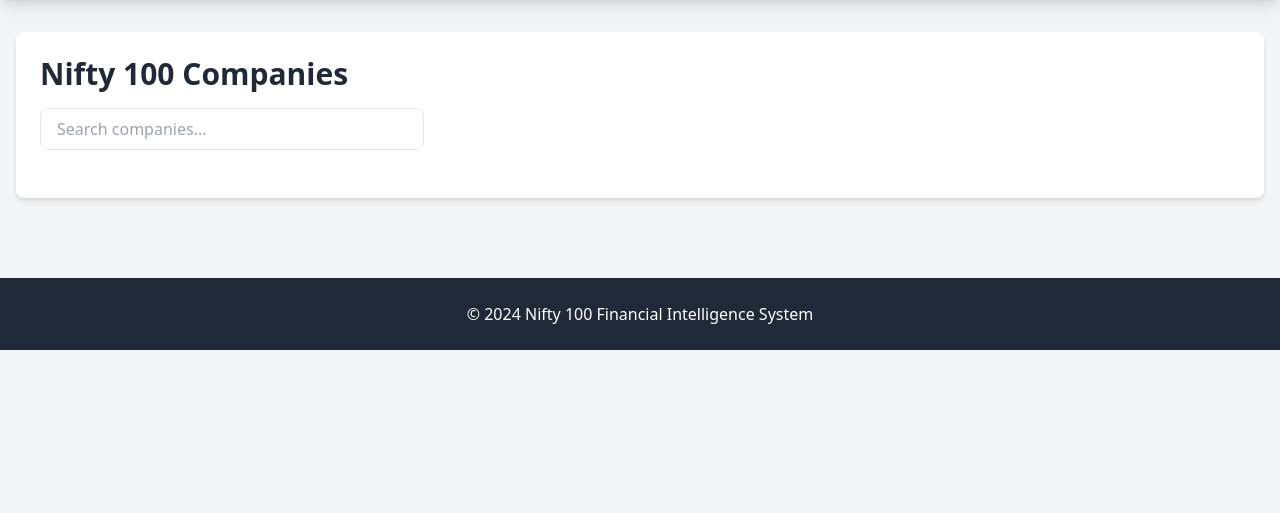
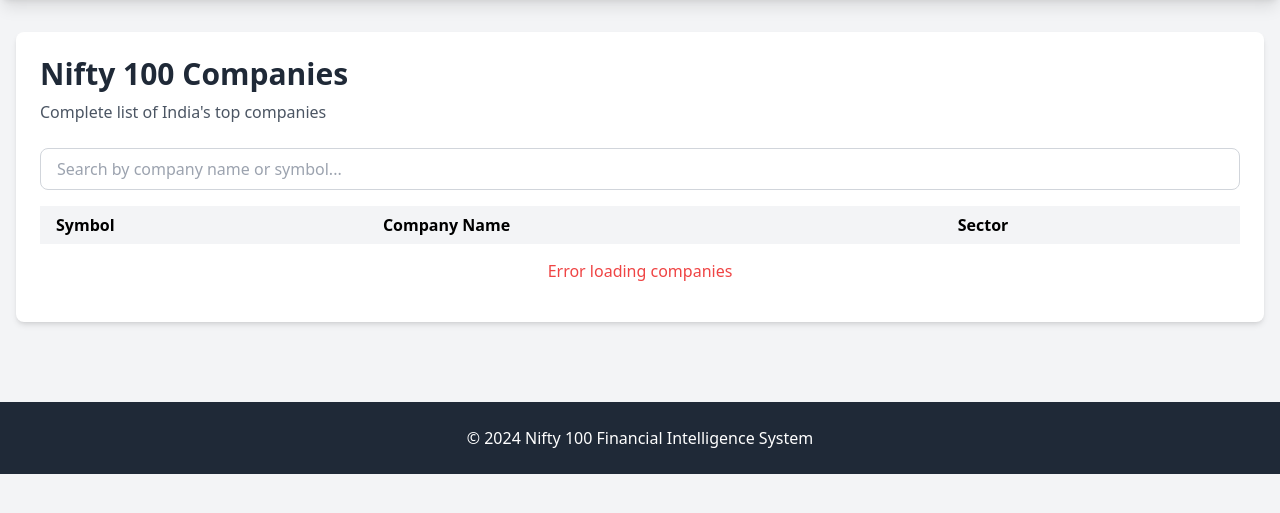
Before and after one commit to kutty12122004-ui/nifty100-analytics, a Django app: template templates/companies.html in a window 1280 px wide. Shown: the part 84-597 px from the top of the page. Run offline with Django 5.2, Linux system fonts and the light colour scheme; the template is opened without the code that fills it, so the values that code supplies are empty; some libraries are stand-ins or nearby versions.

Commit message:
Fix companies, top performers, and sector analysis templates

```diff
--- a/nifty_api/templates/companies.html
+++ b/nifty_api/templates/companies.html
@@ -1,47 +1,69 @@
 {% extends 'base.html' %}
+
+{% block title %}Companies - Nifty 100 Analytics{% endblock %}
 
 {% block content %}
 <div class="bg-white rounded-lg shadow-md p-6">
-    <h1 class="text-3xl font-bold text-gray-800">Nifty 100 Companies</h1>
-    <input type="text" id="search" placeholder="Search companies..." class="mt-4 w-full md:w-96 px-4 py-2 border rounded-lg">
-    <div id="companies-list" class="mt-6 grid grid-cols-1 md:grid-cols-2 lg:grid-cols-3 gap-4"></div>
+    <h1 class="text-3xl font-bold text-gray-800 mb-2">Nifty 100 Companies</h1>
+    <p class="text-gray-600 mb-6">Complete list of India's top companies</p>
+
+    <div class="mb-4">
+        <input type="text" id="searchInput" placeholder="Search by company name or symbol..."
+               class="w-full px-4 py-2 border border-gray-300 rounded-lg focus:outline-none focus:ring-2 focus:ring-blue-500">
+    </div>
+
+    <div class="overflow-x-auto">
+        <table class="w-full">
+            <thead class="bg-gray-100">
+                <tr>
+                    <th class="px-4 py-2 text-left">Symbol</th>
+                    <th class="px-4 py-2 text-left">Company Name</th>
+                    <th class="px-4 py-2 text-left">Sector</th>
+                </tr>
+            </thead>
+            <tbody id="companies-table">
+                <tr><td colspan="3" class="text-center py-4">Loading companies...</td></tr>
+            </tbody>
+        </table>
+    </div>
 </div>
 
 <script>
-    function fetchCompanies() {
-        fetch('/api/companies/')
-            .then(r => r.json())
-            .then(data => {
-                const container = document.getElementById('companies-list');
-                container.innerHTML = (data.companies || []).map(c => `
-                    <div class="border rounded-lg p-4 hover:shadow-lg cursor-pointer" onclick="location.href='/company/${c.symbol}/'">
-                        <h3 class="font-bold text-lg">${c.symbol}</h3>
-                        <p class="text-gray-600">${c.company_name}</p>
-                        <p class="text-sm text-blue-600 mt-2">${c.sector}</p>
-                    </div>
-                `).join('');
-            });
+    async function loadCompanies() {
+        try {
+            const response = await fetch('/api/companies/');
+            const companies = await response.json();
+
+            const tbody = document.getElementById('companies-table');
+            if (companies.length === 0) {
+                tbody.innerHTML = '<tr><td colspan="3" class="text-center py-4">No companies found</td></tr>';
+                return;
+            }
+
+            tbody.innerHTML = companies.map(c => `
+                <tr class="border-b hover:bg-gray-50">
+                    <td class="px-4 py-2 font-mono font-semibold">${c.symbol}</td>
+                    <td class="px-4 py-2">
+                        <a href="/company/${c.symbol}" class="text-blue-600 hover:underline">${c.company_name}</a>
+                    </td>
+                    <td class="px-4 py-2">${c.sector || 'N/A'}</td>
+                </tr>
+            `).join('');
+        } catch (error) {
+            document.getElementById('companies-table').innerHTML = '<tr><td colspan="3" class="text-center py-4 text-red-500">Error loading companies</td></tr>';
+        }
     }
 
-    fetchCompanies();
-    document.getElementById('search').addEventListener('input', (e) => {
-        const term = e.target.value.toLowerCase();
-        fetch('/api/companies/')
-            .then(r => r.json())
-            .then(data => {
-                const filtered = (data.companies || []).filter(c =>
-                    c.symbol.toLowerCase().includes(term) ||
-                    c.company_name.toLowerCase().includes(term)
-                );
-                const container = document.getElementById('companies-list');
-                container.innerHTML = filtered.map(c => `
-                    <div class="border rounded-lg p-4 hover:shadow-lg cursor-pointer" onclick="location.href='/company/${c.symbol}/'">
-                        <h3 class="font-bold text-lg">${c.symbol}</h3>
-                        <p class="text-gray-600">${c.company_name}</p>
-                        <p class="text-sm text-blue-600 mt-2">${c.sector}</p>
-                    </div>
-                `).join('');
-            });
+    // Search functionality
+    document.getElementById('searchInput')?.addEventListener('keyup', function() {
+        const searchTerm = this.value.toLowerCase();
+        const rows = document.querySelectorAll('#companies-table tr');
+        rows.forEach(row => {
+            const text = row.textContent.toLowerCase();
+            row.style.display = text.includes(searchTerm) ? '' : 'none';
+        });
     });
+
+    loadCompanies();
 </script>
 {% endblock %}
```
Also changed, not shown: nifty_api/templates/sector_analysis.html (+72 -11 lines), nifty_api/templates/top_performers.html (+39 -38 lines).
